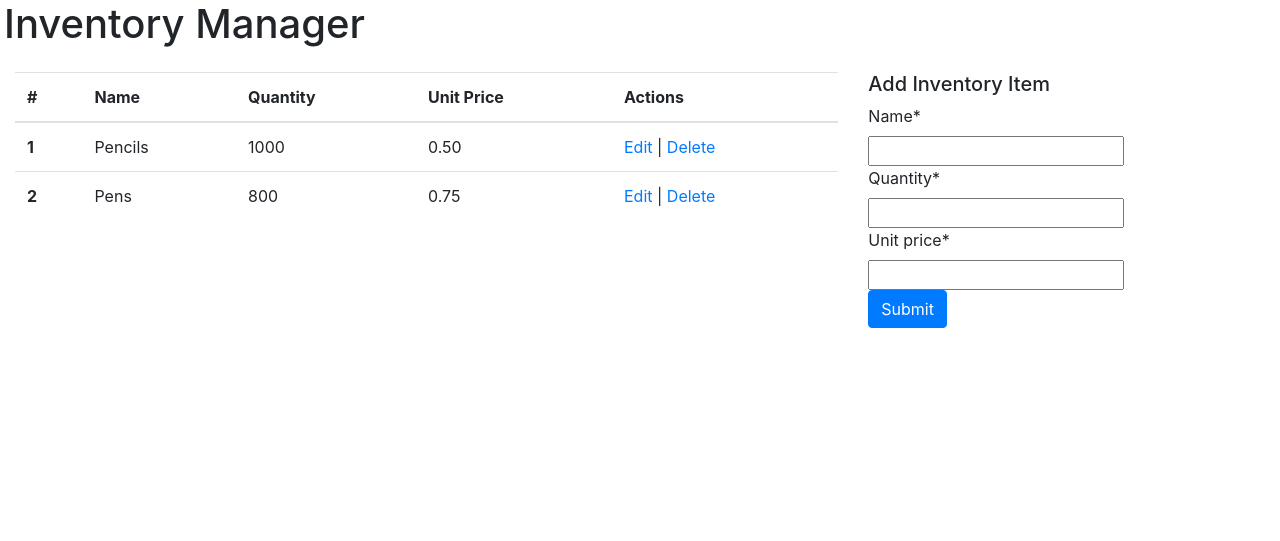
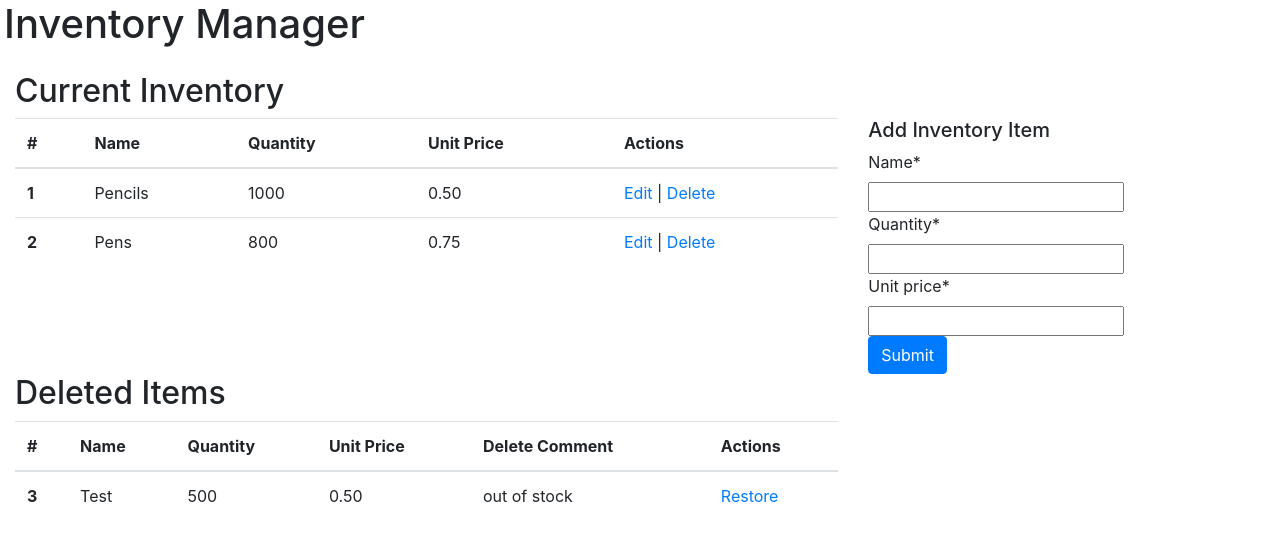
Before and after one commit to kevinoc554/inventory-manager, a Django app: page / in a window 1280 px wide. Shown: the top 541 px of the page. Run offline with Django 4.2, Linux system fonts and the light colour scheme; data comes from the database, SQL or seed files in the repository; some libraries are stand-ins or nearby versions.

Commit message:
feat: update home view and template to allow deleted items to be viewed

```diff
--- a/home/templates/home/index.html
+++ b/home/templates/home/index.html
@@ -27,6 +27,9 @@
       </div>
 
       <div class="row">
+        <div class="col-12">
+          <h2>Current Inventory</h2>
+        </div>
         <div class="col-8">
           <table class="table">
             <thead>
@@ -45,7 +48,10 @@
                 <td>{{ item.name }}</td>
                 <td>{{ item.quantity }}</td>
                 <td>{{ item.unit_price }}</td>
-                  <td><a href="{% url 'edit_inventory' item.id %}">Edit</a> | <a href="{% url 'delete_inventory' item.id %}">Delete</a></td>
+                <td>
+                  <a href="{% url 'edit_inventory' item.id %}">Edit</a> |
+                  <a href="{% url 'delete_inventory' item.id %}">Delete</a>
+                </td>
               </tr>
               {% endfor %}
             </tbody>
@@ -54,10 +60,40 @@
         <div class="col-4">
           <h5>Add Inventory Item</h5>
           <form action="{% url 'add_inventory' %}" method="post">
-              {% csrf_token %}
-              {{ inventory_form|crispy }}
+            {% csrf_token %} {{ inventory_form|crispy }}
             <button type="submit" class="btn btn-primary">Submit</button>
           </form>
+        </div>
+      </div>
+      <div class="row">
+        <div class="col-12">
+          <h2>Deleted Items</h2>
+        </div>
+        <div class="col-8">
+          <table class="table">
+            <thead>
+              <tr>
+                <th scope="col">#</th>
+                <th scope="col">Name</th>
+                <th scope="col">Quantity</th>
+                <th scope="col">Unit Price</th>
+                <th scope="col">Delete Comment</th>
+                <th scope="col">Actions</th>
+              </tr>
+            </thead>
+            <tbody>
+              {% for item in del_items %}
+              <tr>
+                <th scope="row">{{ item.id }}</th>
+                <td>{{ item.name }}</td>
+                <td>{{ item.quantity }}</td>
+                <td>{{ item.unit_price }}</td>
+                <td>{{ item.delete_comment }}</td>
+                <td><a href="">Restore</a></td>
+              </tr>
+              {% endfor %}
+            </tbody>
+          </table>
         </div>
       </div>
     </div>
--- a/home/views.py
+++ b/home/views.py
@@ -11,10 +11,12 @@ def home(request):
     along with the forms to create new entries
     """
     inventory = Inventory.objects.filter(deleted=False)
+    del_items = Inventory.objects.filter(deleted=True)
     inventory_form = InventoryForm()
     template = 'home/index.html'
     context = {
         'inventory': inventory,
+        'del_items': del_items,
         'inventory_form': inventory_form,
     }
 
```
Lines whose indentation alone changed are shown as unchanged.
